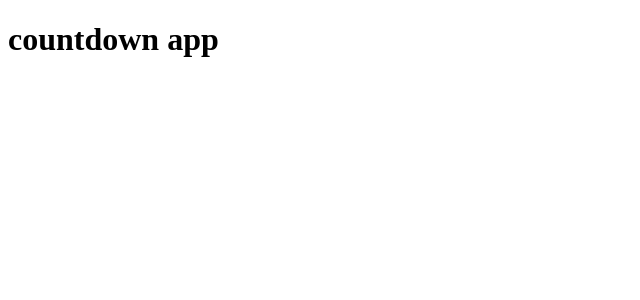
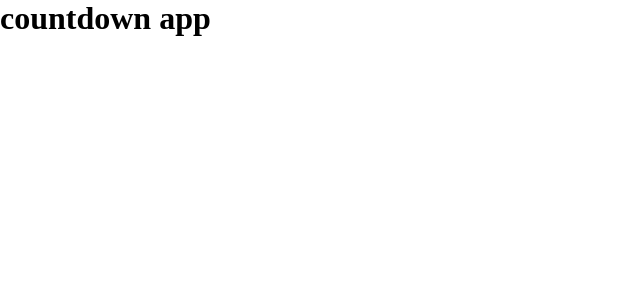
Before and after one commit to anikets2001/countdown-timer, a React (Vite) app: page / in a window 1280 px wide. Shown: the top 300 px of the page, without its empty margins (0-640 px from the left). Built offline with nearby package versions, Linux system fonts and the light colour scheme.

Commit message:
feat: install scss preprocessor and create styles folder

```diff
--- a/package.json
+++ b/package.json
@@ -22,6 +22,7 @@
     "eslint-plugin-react-hooks": "^5.2.0",
     "eslint-plugin-react-refresh": "^0.4.20",
     "globals": "^16.2.0",
+    "sass": "^1.89.2",
     "vite": "^7.0.0"
   }
 }
--- a/src/App.jsx
+++ b/src/App.jsx
@@ -1,5 +1,4 @@
 function App() {
-
   return <h1>countdown app</h1>;
 }
 
--- /dev/null
+++ b/src/styles/_common.scss
@@ -0,0 +1,5 @@
+* {
+  margin: 0;
+  padding: 0;
+  box-sizing: border-box;
+}
--- /dev/null
+++ b/src/styles/main.scss
@@ -0,0 +1,2 @@
+@import "./common";
+@import "./variables";
```
Also changed, not shown: src/main.jsx (+7 -6 lines), src/styles/_variables.scss (added), 1 other file (tests, documents, lock files or other folders).
